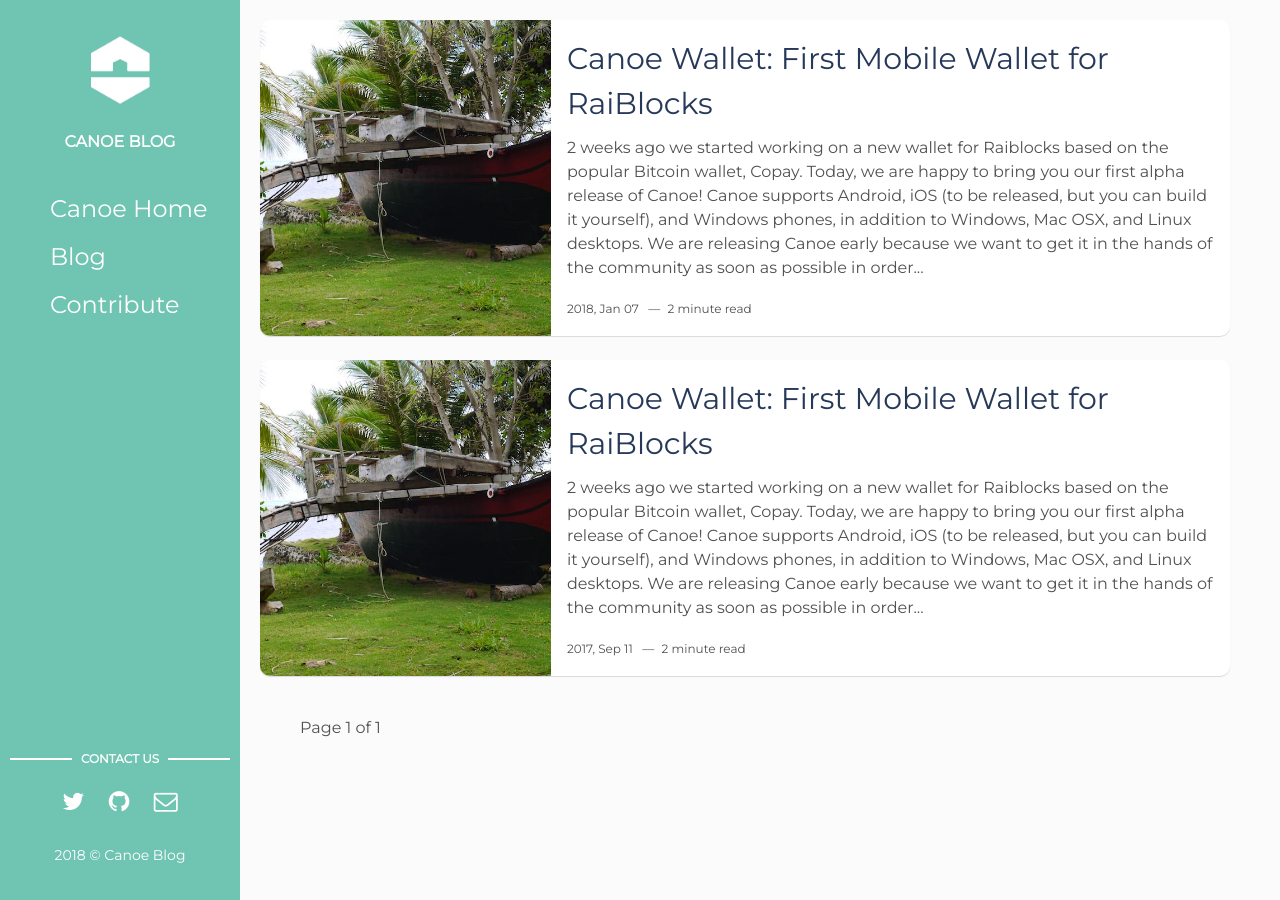
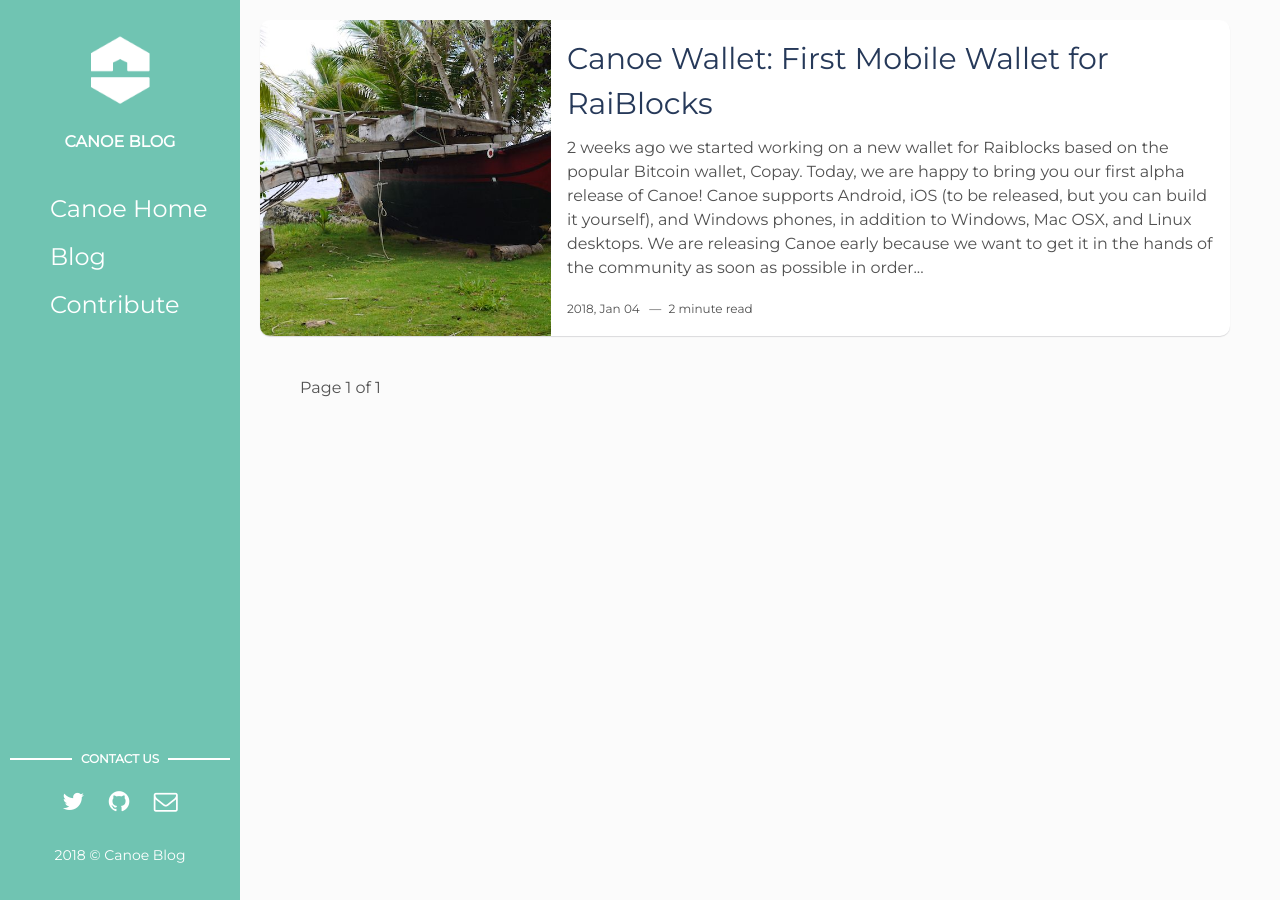
Before and after one commit to getcanoe/website, a Jekyll site: the page built from blog/index.html, in a window 1280 px wide. Built offline with Jekyll 4.4.1, drawn with Linux system fonts in a browser that asks for light colours; the list of posts is cut into pages by our own code.

Commit message:
Fixed issue of 2018 post not appearing. Note to self: future dated posts need to be explicitly enabled in config file

```diff
--- a/_posts/2018-01-05-canoe-first-mobile-wallet-for-raiblocks.markdown
+++ b/_posts/2018-01-05-canoe-first-mobile-wallet-for-raiblocks.markdown
@@ -1,7 +1,7 @@
 ---
 layout: post
 title: Canoe Wallet&#58; First Mobile Wallet for RaiBlocks
-date: 2017-09-12 00:00:00 +0300
+date: 2018-01-05 00:00:00 +0300
 description:
 img: yapese-canoe.jpg
 tags: [canoe, mobile, launch, alpha] # add tag
--- a/_posts/2018-01-08-canoe-first-mobile-wallet-for-raiblocks.markdown
+++ /dev/null
@@ -1,31 +0,0 @@
----
-layout: post
-title: Canoe Wallet&#58; First Mobile Wallet for RaiBlocks
-date: 2018-01-08 00:00:00 +0300
-description:
-img: yapese-canoe.jpg
-tags: [canoe, mobile, launch, alpha] # add tag
----
-
-2 weeks ago we started working on a new wallet for Raiblocks based on the popular Bitcoin wallet, Copay. Today, we are happy to bring you our first alpha release of Canoe! Canoe supports Android, iOS (to be released, but you can build it yourself), and Windows phones, in addition to Windows, Mac OSX, and Linux desktops.
-
-We are releasing Canoe early because we want to get it in the hands of the community as soon as possible in order to test it and help us 'battle harden' it. That being said, Canoe comes with a solid list of features including creating wallets, importing wallets, sending RaiBlocks, receiving Raiblocks, multiple accounts, QR code scanning, fingerprint unlock, and much more.
-
-Finally, please be aware that Canoe is still in it's very early stages, so do not use it with amounts you are uncomfortable losing. Here is a non-exhaustive list of Canoe's current shortcomings:
-
-# Security
-
-The security of the current model is based on people trusting us to not steal their money. Kinda like any exchange. This is because the current architecture relies on the "wallet" parts of the RPC, which means Canoe is sending seed and keys etc through HTTPS to our server. So if a hacker gets root access to our servers, they can do some serious damage.
-
-We also haven't yet implemented the password mechanism, and currently client side state (including seed) is stored in localstorage unencrypted.
-These two are big fat security issues that we plan to fix in the beta release by using raiwallet webclient side codebase which addresses both of these issues.
-
-Finally, we are doing server side PoW, so... if a LOT of people start using it - the server will not manage. We are not sure what number "a LOT" is.
-
-# Usability
-
-- The wallet doesn't auto update, it will do that later, but right now it fetches balances etc when you go to home or "pull down" on home.
-- We haven't yet implemented the Account details page with txns.
-
-# Contribute
-Thank you for being part of this project at such an early stage. If you'd like to contribute to Canoe, you can help us by reporting issues, fixing bugs, translating, or donating.
```
